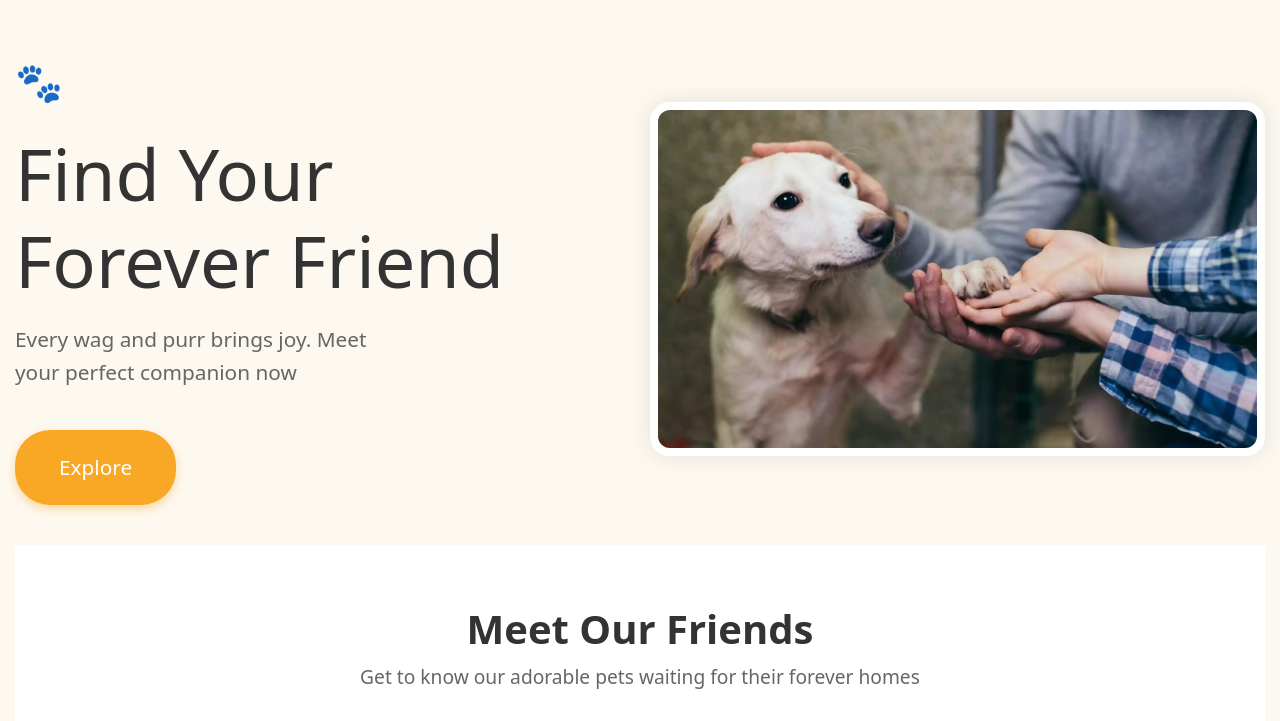
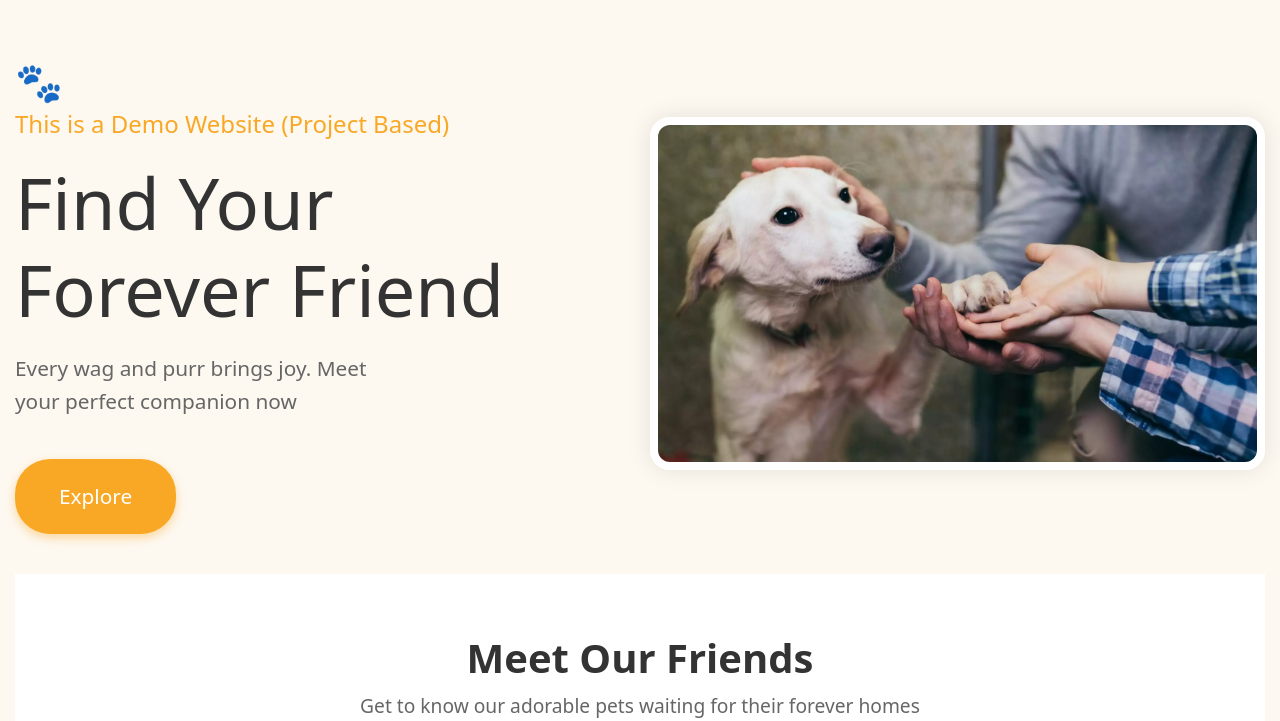
Before and after one commit to pattarbhoomi/ADOPTO-A-Pet-Adoption-site-2, a website: page frontend/index.html in a window 1280 px wide. Shown: the part 79-800 px from the top of the page. Drawn offline with nearby package versions, Linux system fonts and the light colour scheme; no server answers.

Commit message:
Update index.html

```diff
--- a/frontend/index.html
+++ b/frontend/index.html
@@ -23,6 +23,8 @@
         </ul>
       </nav>
 
+
+
       <div class="auth-buttons">
         <!-- NGO button — hidden after login -->
         <a href="ngo-dashboard.html" class="ngo-btn" id="ngo-btn">🏢 NGO Login</a>
@@ -37,7 +39,7 @@
 
     <main class="home-main">
       <div class="content-left">
-        <span class="small-paw">🐾</span>
+        <span class="small-paw">🐾 <h4>This is a Demo Website (Project Based)</h4></span>
         <h2>Find Your<br>Forever Friend</h2>
         <p>Every wag and purr brings joy. Meet<br>your perfect companion now</p>
         <a href="adoption.html" class="explore-btn">Explore</a>
```
